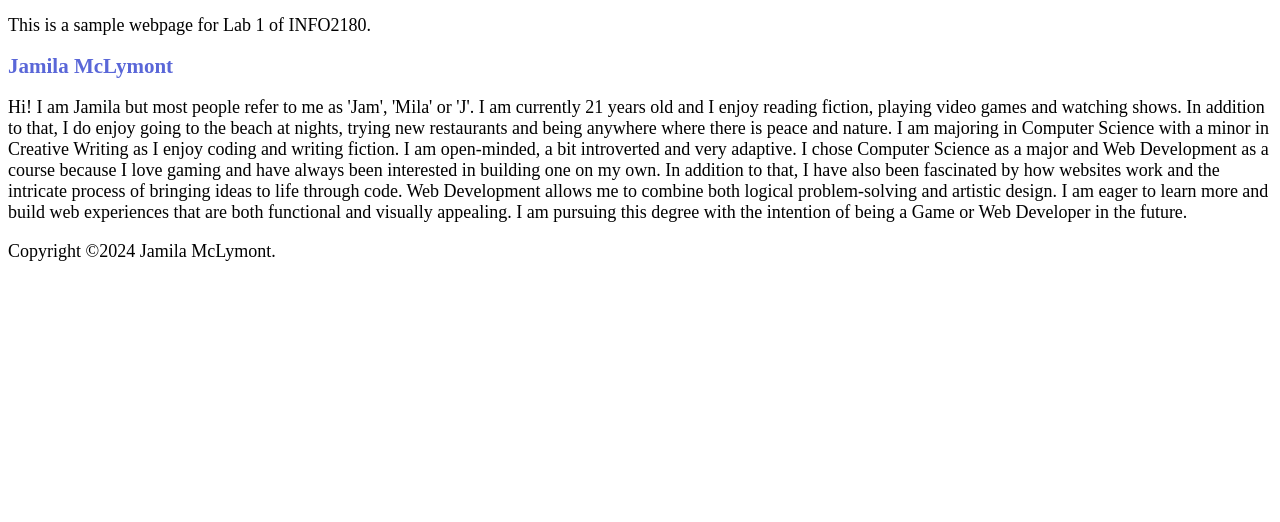
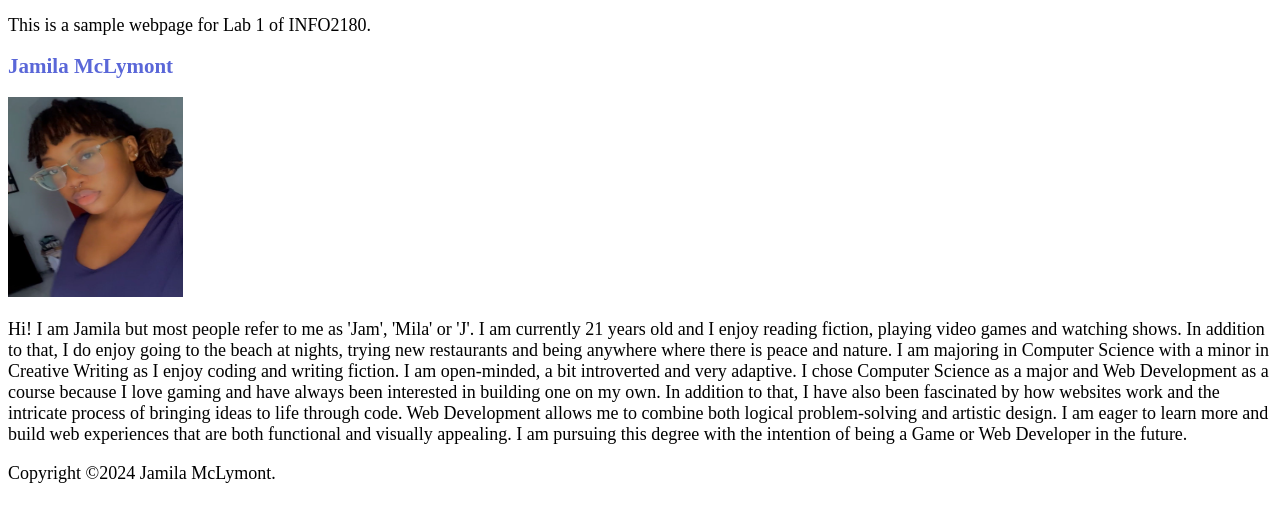
Before and after one commit to xoHalara/info2180-lab1, a plain HTML site: page index.html in a window 1280 px wide. Shown: the part 46-568 px from the top of the page. Drawn offline with Linux system fonts and the light colour scheme.

Commit message:
Added img

```diff
--- a/index.html
+++ b/index.html
@@ -14,6 +14,7 @@
     </header>
     <main>
         <h2>Jamila McLymont</h2>
+        <img src="mySelfie.jpg" width="175" height="200">
         <p>Hi! I am Jamila but most people refer to me as 'Jam', 'Mila' or 'J'.
             I am currently 21 years old and I enjoy reading fiction, playing video games and watching shows.
             In addition to that, I do enjoy going to the beach at nights, trying new restaurants and being anywhere where there is peace and nature.
```
Also changed, not shown: mySelfie.jpg (added).
